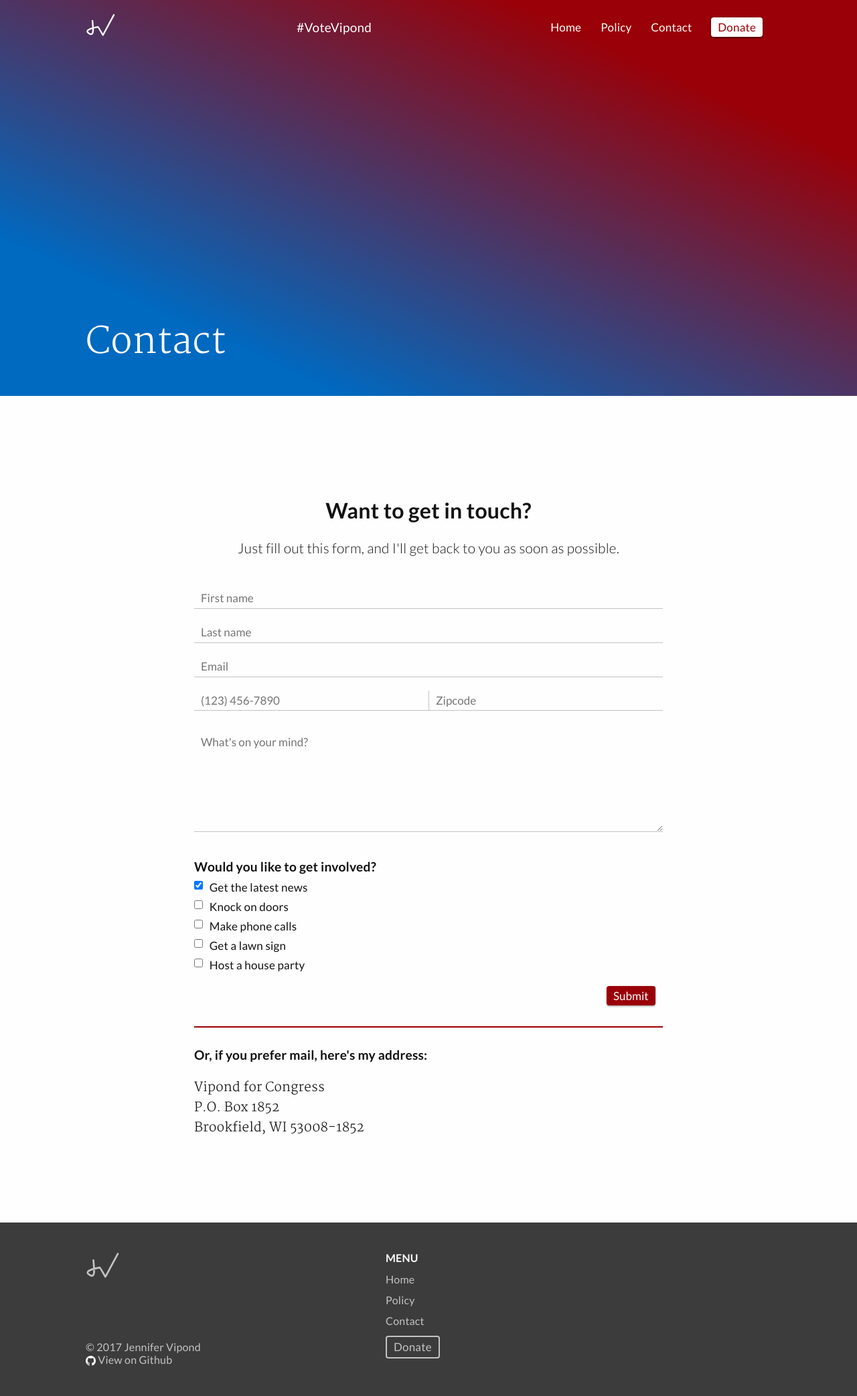
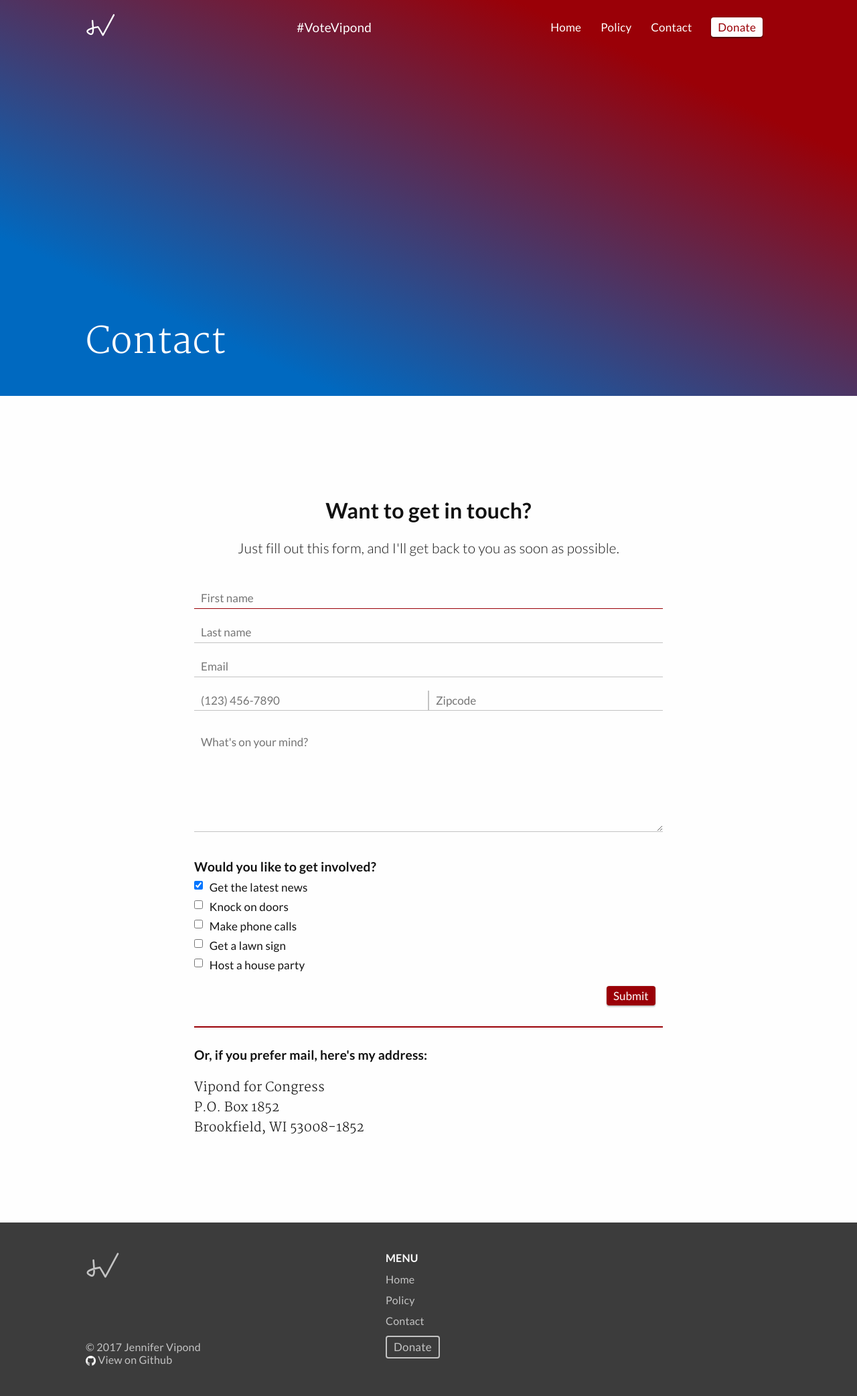
Before and after one commit to AlexVipond/jennifervipond.github.io, a Jekyll site: the page built from contact/index.html, in a window 1280 px wide. Shown: the whole page at 67% size. Built offline with Jekyll 4.4.1, drawn with Linux system fonts in a browser that asks for light colours.

Commit message:
Highlight form input fields

```diff
--- a/contact/index.html
+++ b/contact/index.html
@@ -20,9 +20,17 @@ layout: default
         border-left: .5px solid #c3c3c3;
     }
 
+    #contact input[name="phone"] {
+        border-right: .5px solid #c3c3c3;
+    }
+
     #contact input[type="text"], #contact input[type="email"], #contact input[type="tel"], #contact textarea[name="message"] {
         border-bottom: .5px solid #c3c3c3;
         margin: .6em 0;
+    }
+
+    #contact input[type="text"]:focus, #contact input[type="email"]:focus, #contact input[type="tel"]:focus, #contact textarea[name="message"]:focus {
+        border-color: #9a0007;
     }
 
     #contact textarea[name="message"] {
@@ -100,7 +108,7 @@ layout: default
                 <label for="knockDoors">Knock on doors</label>
             </div>
             <div class="checkbox">
-                <input type="checkbox" id="callPhones" name="call" value="Phones" />
+                <input type="checkbox" id="callPhones" name="call" value="phones" />
                 <label for="callPhones">Make phone calls</label>
             </div>
             <div class="checkbox">
```
